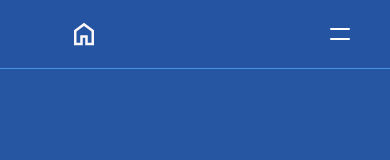
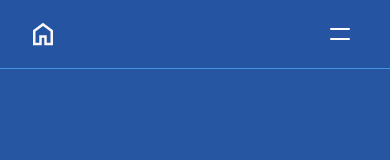
Before and after one commit to ameera-gahussain/ameera-gahussain.github.io, a React (Vite) app: page / in a window 390 px wide. Shown: the top 160 px of the page. Built offline with nearby package versions, Linux system fonts and the light colour scheme.

Commit message:
adjust home button placement for mobile

```diff
--- a/src/components/Navbar.jsx
+++ b/src/components/Navbar.jsx
@@ -34,7 +34,7 @@ const Navbar = () => {
       }`}
     >
       <div className="flex items-center px-7 lg:px-7.5 xl:px-10 max-lg:py-3">
-        <a className="flex items-center justify-center w-[7rem] xl:mr-5" href="#hero">
+        <a className="flex items-start md:items-center md:justify-center w-[7rem] xl:mr-5" href="#hero">
           <img src={home} width={30} height={35} alt="home" />
         </a>
         <nav
```
